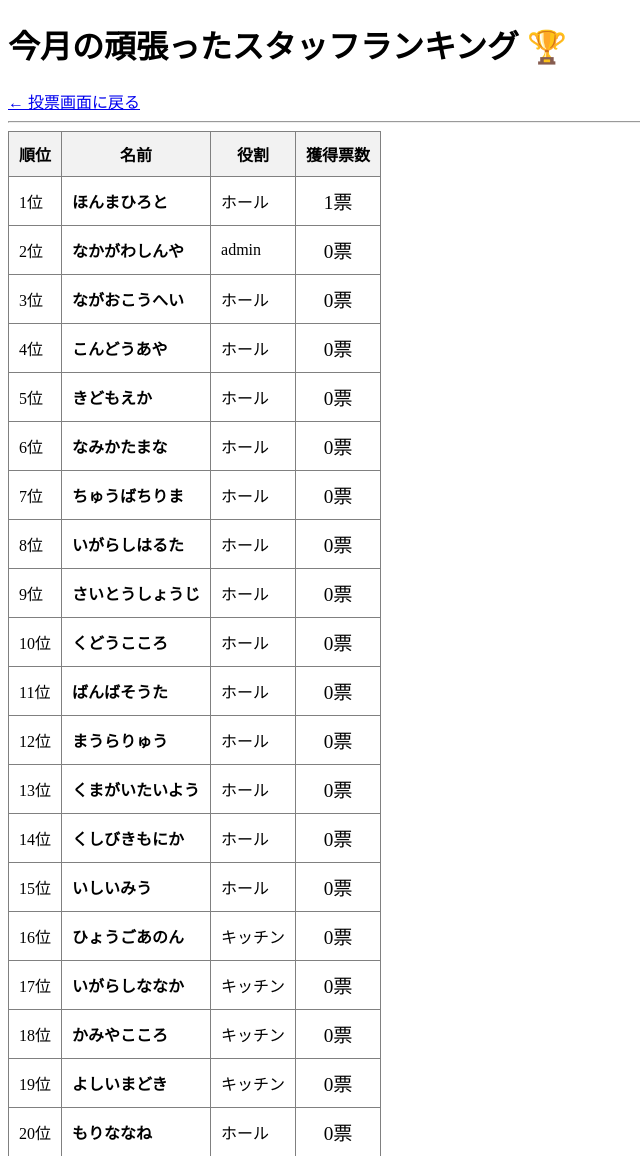
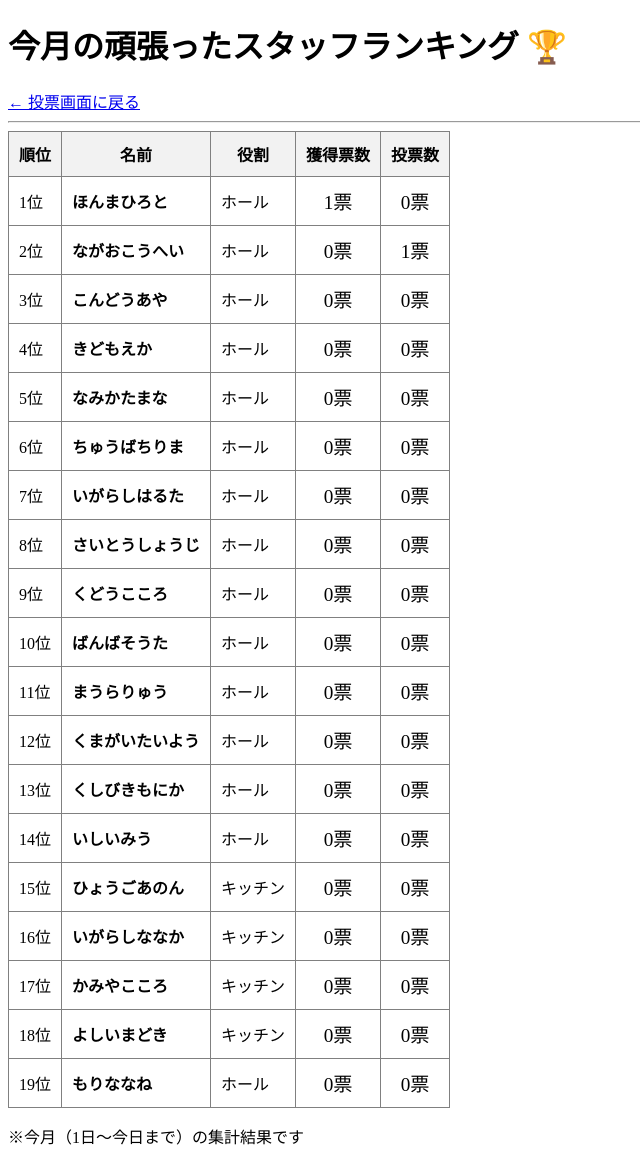
Before and after one commit to nagaokohei/evaluation-app, a Flask app: page /ranking in a window 1280 px wide. Shown: the top 1156 px of the page, without its empty margins (0-640 px from the left). Run offline with Flask 3, Linux system fonts and the light colour scheme; a user stored in the database is signed in.

Commit message:
投票者の築地集計機能　#4

```diff
--- a/app.py
+++ b/app.py
@@ -83,11 +83,15 @@ def ranking():
     users = User.query.all()
     ranking_data = []
 
-    for user in users:
-        count = Vote.query.filter(Vote.voted_id == user.id, Vote.vote_date >= first_day).count()
-        ranking_data.append({'user': user, 'count': count})
+    for user in users: # ranking_dataのリスト作成
+        if user.role == 'admin':
+            continue
 
-    ranking_data.sort(key=lambda x: x['count'], reverse=True)
+        count_voted = Vote.query.filter(Vote.voted_id == user.id, Vote.vote_date >= first_day).count()
+        count_vote  = Vote.query.filter(Vote.voter_id == user.id, Vote.vote_date >= first_day).count()
+        ranking_data.append({'user': user, 'count_voted': count_voted, 'count_vote': count_vote})
+
+    ranking_data.sort(key=lambda x: x['count_voted'], reverse=True)
 
     return render_template('ranking.html', ranking=ranking_data)
 
@@ -95,6 +99,7 @@ def ranking():
 @app.route('/logout')
 def logout():
     session.pop('user_id', None)
+
     return redirect(url_for('login'))
 
 # 5. 管理者ページ（一覧・登録）
--- a/templates/ranking.html
+++ b/templates/ranking.html
@@ -16,6 +16,7 @@
                 <th>名前</th>
                 <th>役割</th>
                 <th>獲得票数</th>
+                <th>投票数</th>
             </tr>
         </thead>
         <tbody>
@@ -24,7 +25,8 @@
                 <td>{{ loop.index }}位</td>
                 <td><b>{{ row.user.username }}</b></td>
                 <td>{{ row.user.role }}</td>
-                <td style="font-size: 1.2em; text-align: center;">{{ row.count }}票</td>
+                <td style="font-size: 1.2em; text-align: center;">{{ row.count_voted }}票</td>
+                <td style="font-size: 1.2em; text-align: center;">{{ row.count_vote }}票</td>
             </tr>
             {% endfor %}
         </tbody>
```
Also changed, not shown: instance/engagement.db.
